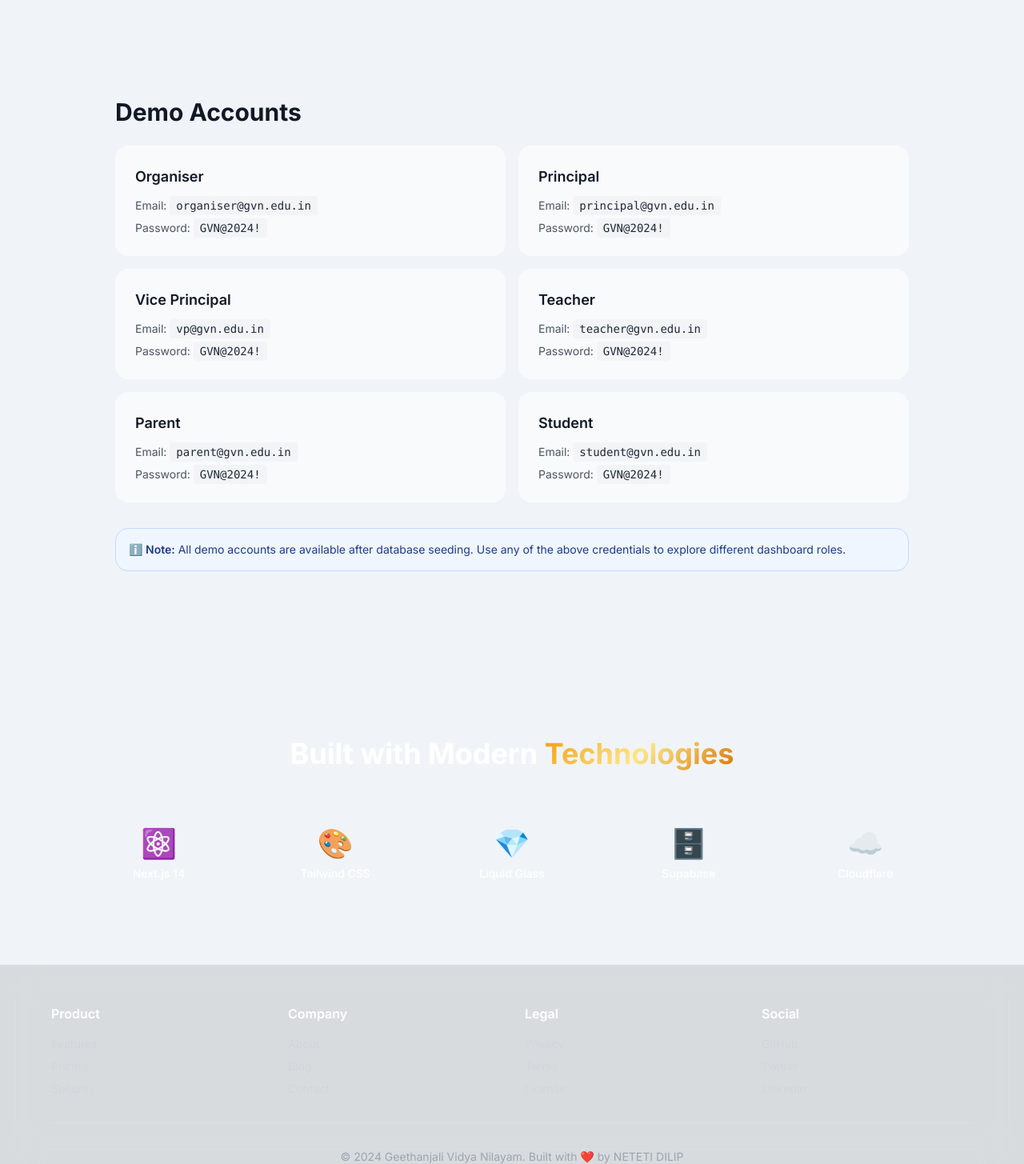
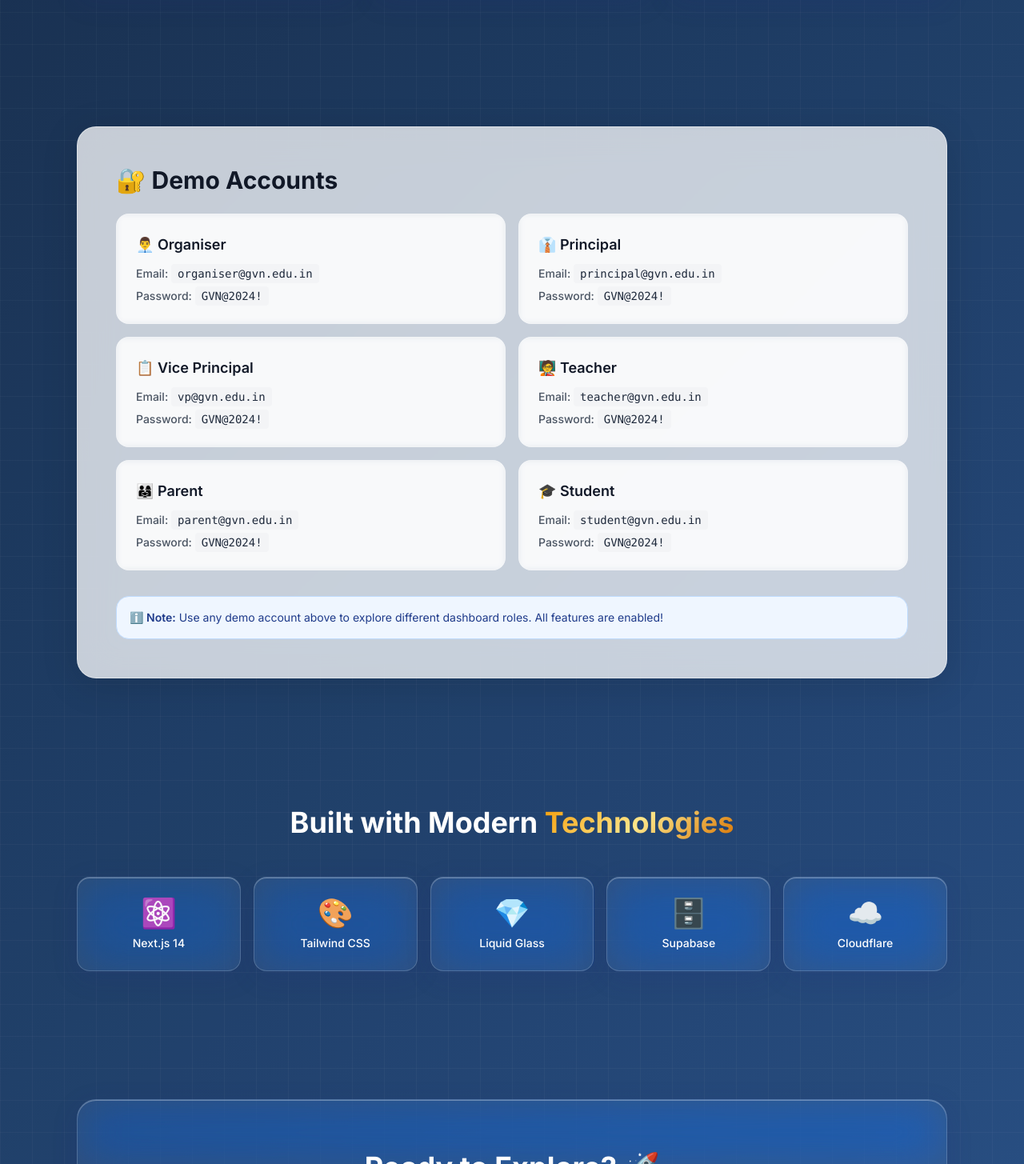
Before and after one commit to dileep12072024-sudo/gvn-school-management, a Next.js app: page /landing in a window 1280 px wide. Shown: the part 1345-2800 px from the top of the page at 80% size. Built offline with nearby package versions, Linux system fonts and the light colour scheme.

Commit message:
🚀 URGENT: Deploy iOS 27 Liquid Glass UI + mobile-first landing page + update layout with liquid-glass styles

```diff
--- a/src/app/landing/page.tsx
+++ b/src/app/landing/page.tsx
@@ -148,15 +148,15 @@ export default function LandingPage() {
         {/* Demo Accounts Section */}
         <section className="px-4 sm:px-6 lg:px-8 py-12 sm:py-20 max-w-6xl mx-auto">
           <div className="frosted-modal rounded-3xl p-6 sm:p-8 lg:p-12">
-            <h2 className="text-2xl sm:text-3xl font-bold text-gray-900 mb-6">Demo Accounts</h2>
+            <h2 className="text-2xl sm:text-3xl font-bold text-gray-900 mb-6">🔐 Demo Accounts</h2>
 
             <div className="grid grid-cols-1 md:grid-cols-2 gap-4">
               {demoAccounts.map((account, idx) => (
                 <div key={idx} className="bg-white/50 rounded-2xl p-4 sm:p-6 backdrop-blur-sm border border-white/20">
                   <h3 className="font-semibold text-gray-900 text-base sm:text-lg mb-3">{account.role}</h3>
                   <div className="space-y-2 text-sm">
-                    <p><span className="text-gray-600">Email:</span> <code className="bg-gray-100 px-2 py-1 rounded text-xs sm:text-sm">{account.email}</code></p>
-                    <p><span className="text-gray-600">Password:</span> <code className="bg-gray-100 px-2 py-1 rounded text-xs sm:text-sm">{account.password}</code></p>
+                    <p><span className="text-gray-600 font-medium">Email:</span> <code className="bg-gray-100 px-2 py-1 rounded text-xs sm:text-sm font-mono">{account.email}</code></p>
+                    <p><span className="text-gray-600 font-medium">Password:</span> <code className="bg-gray-100 px-2 py-1 rounded text-xs sm:text-sm font-mono">{account.password}</code></p>
                   </div>
                 </div>
               ))}
@@ -164,8 +164,7 @@ export default function LandingPage() {
 
             <div className="mt-8 p-4 bg-blue-50 rounded-2xl border border-blue-200">
               <p className="text-sm text-blue-900">
-                <span className="font-semibold">ℹ️ Note:</span> All demo accounts are available after database seeding.
-                Use any of the above credentials to explore different dashboard roles.
+                <span className="font-semibold">ℹ️ Note:</span> Use any demo account above to explore different dashboard roles. All features are enabled!
               </p>
             </div>
           </div>
@@ -181,7 +180,7 @@ export default function LandingPage() {
 
           <div className="grid grid-cols-2 sm:grid-cols-3 lg:grid-cols-5 gap-3 sm:gap-4">
             {techStack.map((tech, idx) => (
-              <div key={idx} className="liquid-glass rounded-2xl p-4 sm:p-6 text-center">
+              <div key={idx} className="liquid-glass rounded-2xl p-4 sm:p-6 text-center hover:scale-105 transition-transform">
                 <div className="text-3xl sm:text-4xl mb-2">{tech.icon}</div>
                 <p className="text-xs sm:text-sm font-medium text-white">{tech.name}</p>
               </div>
@@ -189,50 +188,30 @@ export default function LandingPage() {
           </div>
         </section>
 
+        {/* CTA Section */}
+        <section className="px-4 sm:px-6 lg:px-8 py-12 sm:py-20 max-w-6xl mx-auto">
+          <div className="liquid-glass rounded-3xl p-8 sm:p-12 lg:p-16 text-center">
+            <h2 className="text-2xl sm:text-3xl md:text-4xl font-bold text-white mb-4">
+              Ready to Explore? 🚀
+            </h2>
+            <p className="text-sm sm:text-base text-gray-200 mb-8 max-w-2xl mx-auto">
+              Experience the premium iOS 27 Liquid Glass UI with mobile-first responsive design
+            </p>
+            <Link href="/login" className="btn-liquid-primary inline-block">
+              Enter Dashboard Now
+            </Link>
+          </div>
+        </section>
+
         {/* Footer */}
         <footer className="px-4 sm:px-6 lg:px-8 py-8 sm:py-12 border-t border-white/10 backdrop-blur-xl bg-black/10">
           <div className="max-w-6xl mx-auto">
-            <div className="grid grid-cols-1 sm:grid-cols-2 md:grid-cols-4 gap-6 sm:gap-8 mb-8">
-              <div>
-                <h4 className="font-semibold text-white mb-4">Product</h4>
-                <ul className="space-y-2 text-sm text-gray-300">
-                  <li><a href="#" className="hover:text-gold-400 transition">Features</a></li>
-                  <li><a href="#" className="hover:text-gold-400 transition">Pricing</a></li>
-                  <li><a href="#" className="hover:text-gold-400 transition">Security</a></li>
-                </ul>
-              </div>
-              <div>
-                <h4 className="font-semibold text-white mb-4">Company</h4>
-                <ul className="space-y-2 text-sm text-gray-300">
-                  <li><a href="#" className="hover:text-gold-400 transition">About</a></li>
-                  <li><a href="#" className="hover:text-gold-400 transition">Blog</a></li>
-                  <li><a href="#" className="hover:text-gold-400 transition">Contact</a></li>
-                </ul>
-              </div>
-              <div>
-                <h4 className="font-semibold text-white mb-4">Legal</h4>
-                <ul className="space-y-2 text-sm text-gray-300">
-                  <li><a href="#" className="hover:text-gold-400 transition">Privacy</a></li>
-                  <li><a href="#" className="hover:text-gold-400 transition">Terms</a></li>
-                  <li><a href="#" className="hover:text-gold-400 transition">License</a></li>
-                </ul>
-              </div>
-              <div>
-                <h4 className="font-semibold text-white mb-4">Social</h4>
-                <ul className="space-y-2 text-sm text-gray-300">
-                  <li><a href="#" className="hover:text-gold-400 transition">GitHub</a></li>
-                  <li><a href="#" className="hover:text-gold-400 transition">Twitter</a></li>
-                  <li><a href="#" className="hover:text-gold-400 transition">LinkedIn</a></li>
-                </ul>
-              </div>
-            </div>
-
-            <div className="border-t border-white/10 pt-8">
-              <p className="text-center text-sm text-gray-400">
+            <div className="text-center">
+              <p className="text-sm text-gray-300 mb-2">
                 © 2024 Geethanjali Vidya Nilayam. Built with ❤️ by NETETI DILIP
               </p>
-              <p className="text-center text-xs text-gray-500 mt-2">
-                iOS 27 Liquid Glass UI System • Cloudflare Pages Deployment
+              <p className="text-xs text-gray-500">
+                iOS 27 Liquid Glass UI • Next.js 14 • Cloudflare Pages • Deployed Live 🌍
               </p>
             </div>
           </div>
@@ -252,12 +231,12 @@ const features = [
 ]
 
 const demoAccounts = [
-  { role: 'Organiser', email: 'organiser@gvn.edu.in', password: 'GVN@2024!' },
-  { role: 'Principal', email: 'principal@gvn.edu.in', password: 'GVN@2024!' },
-  { role: 'Vice Principal', email: 'vp@gvn.edu.in', password: 'GVN@2024!' },
-  { role: 'Teacher', email: 'teacher@gvn.edu.in', password: 'GVN@2024!' },
-  { role: 'Parent', email: 'parent@gvn.edu.in', password: 'GVN@2024!' },
-  { role: 'Student', email: 'student@gvn.edu.in', password: 'GVN@2024!' },
+  { role: '👨‍💼 Organiser', email: 'organiser@gvn.edu.in', password: 'GVN@2024!' },
+  { role: '👔 Principal', email: 'principal@gvn.edu.in', password: 'GVN@2024!' },
+  { role: '📋 Vice Principal', email: 'vp@gvn.edu.in', password: 'GVN@2024!' },
+  { role: '🧑‍🏫 Teacher', email: 'teacher@gvn.edu.in', password: 'GVN@2024!' },
+  { role: '👨‍👩‍👧 Parent', email: 'parent@gvn.edu.in', password: 'GVN@2024!' },
+  { role: '🎓 Student', email: 'student@gvn.edu.in', password: 'GVN@2024!' },
 ]
 
 const techStack = [
--- a/src/app/layout.tsx
+++ b/src/app/layout.tsx
@@ -1,6 +1,7 @@
 import type { Metadata } from 'next'
 import { Inter } from 'next/font/google'
 import './globals.css'
+import '../styles/liquid-glass.css'
 import { Toaster } from 'react-hot-toast'
 
 const inter = Inter({ subsets: ['latin'] })
@@ -10,13 +11,19 @@ export const metadata: Metadata = {
     default: 'GVN School Management',
     template: '%s | GVN School',
   },
-  description: 'Geethanjali Vidya Nilayam — Peddawaltair, Visakhapatnam, Andhra Pradesh',
-  keywords: ['school management', 'GVN', 'Geethanjali Vidya Nilayam', 'Visakhapatnam'],
+  description: 'Geethanjali Vidya Nilayam — Peddawaltair, Visakhapatnam, Andhra Pradesh. Premium iOS 27 Liquid Glass UI',
+  keywords: ['school management', 'GVN', 'Geethanjali Vidya Nilayam', 'Visakhapatnam', 'liquid glass', 'iOS 27'],
+  viewport: 'width=device-width, initial-scale=1, maximum-scale=5',
 }
 
 export default function RootLayout({ children }: { children: React.ReactNode }) {
   return (
     <html lang="en">
+      <head>
+        <meta name="apple-mobile-web-app-capable" content="yes" />
+        <meta name="apple-mobile-web-app-status-bar-style" content="black-translucent" />
+        <meta name="apple-mobile-web-app-title" content="GVN School" />
+      </head>
       <body className={inter.className}>
         <Toaster
           position="top-right"
```
